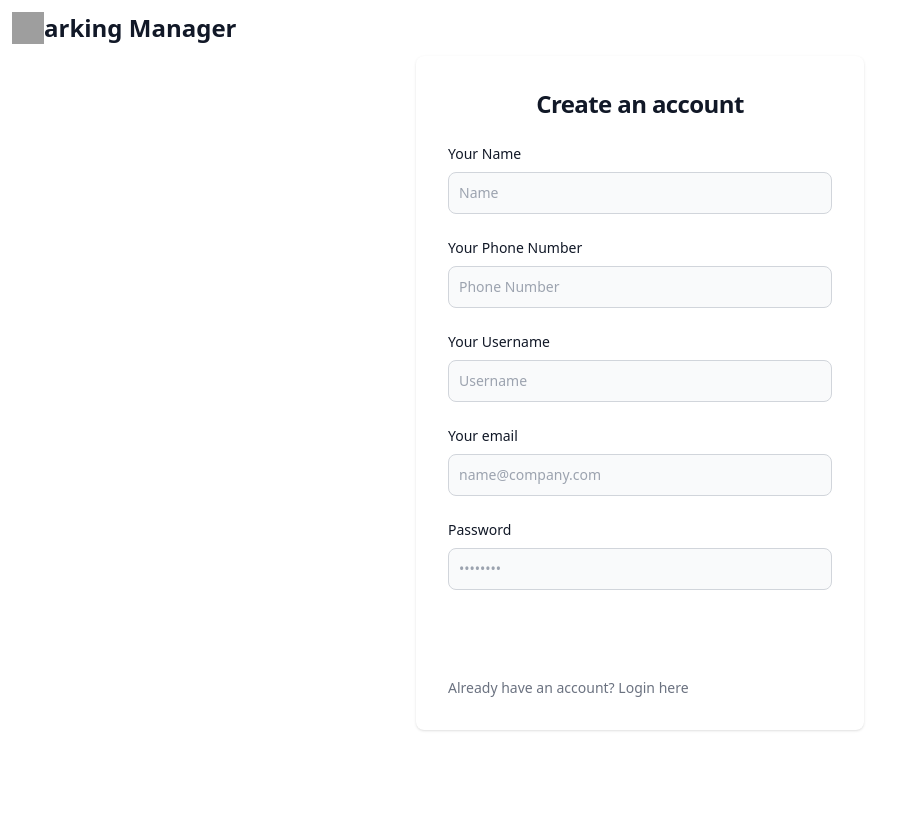
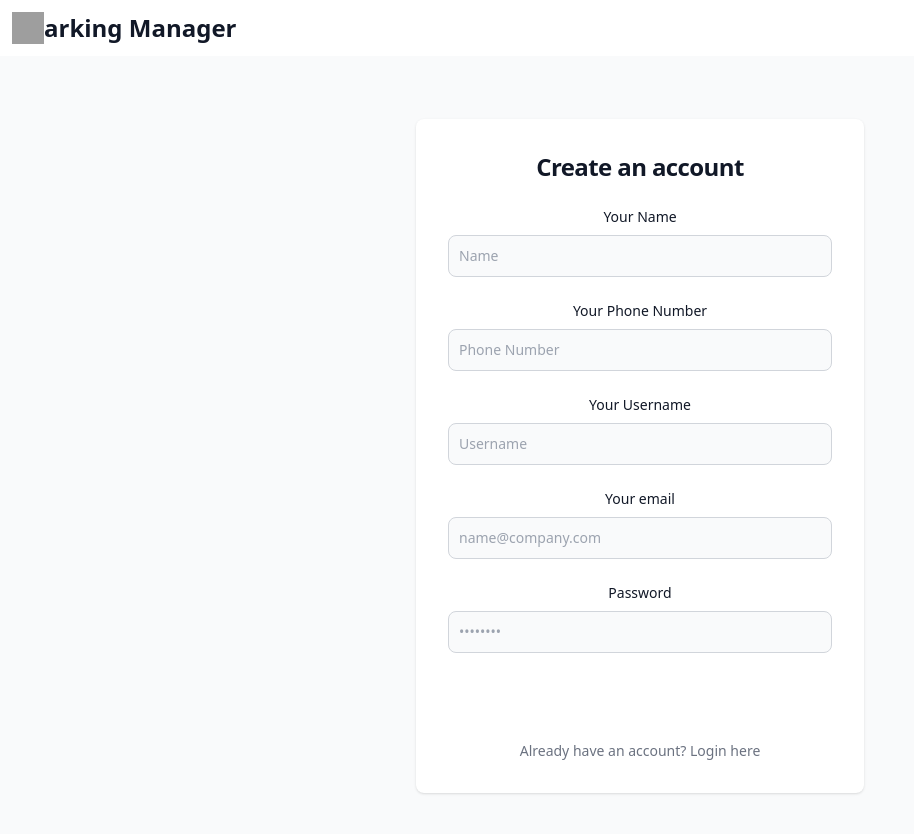
Before and after one commit to xyiorgyx/Parking-Manager, a React (Create React App) app in the folder client/: page /signup in a window 1280 px wide. Shown: the top 834 px of the page, without its empty margins (0-914 px from the left). Built offline with nearby package versions, Linux system fonts and the light colour scheme; grey boxes are pictures that could not be loaded.

Commit message:
fixed styling

```diff
--- a/client/src/App.js
+++ b/client/src/App.js
@@ -40,7 +40,7 @@ function App() {
   return (
     <ApolloProvider client={client}>
       <Router>
-        <div className="flex-column justify-flex-start min-100-vh">
+        <div className="container  mx-auto text-center lg:px-40">
           <Header />
           <div className="container">
             <Routes>
--- a/client/src/pages/Signup.js
+++ b/client/src/pages/Signup.js
@@ -40,8 +40,8 @@ const Signup = () => {
   };
 
   return (
-    <main className="justify-center mb-4">
-      <div class="flex flex-col items-center  px-6 py-8 mx-auto md:h-screen lg:py-0">
+    <main className="bg-gray-50 dark:bg-gray-900">
+      <div class="flex flex-col items-center justify-center px-6 py-8 mx-auto md:h-screen lg:py-0">
         <div class="w-full bg-white rounded-lg shadow dark:border md:mt-0 sm:max-w-md xl:p-0 dark:bg-gray-800 dark:border-gray-700">
           <div class="p-6 space-y-4 md:space-y-6 sm:p-8">
             <h1 class="text-xl text-center font-bold leading-tight tracking-tight text-gray-900 md:text-2xl dark:text-white">
```
